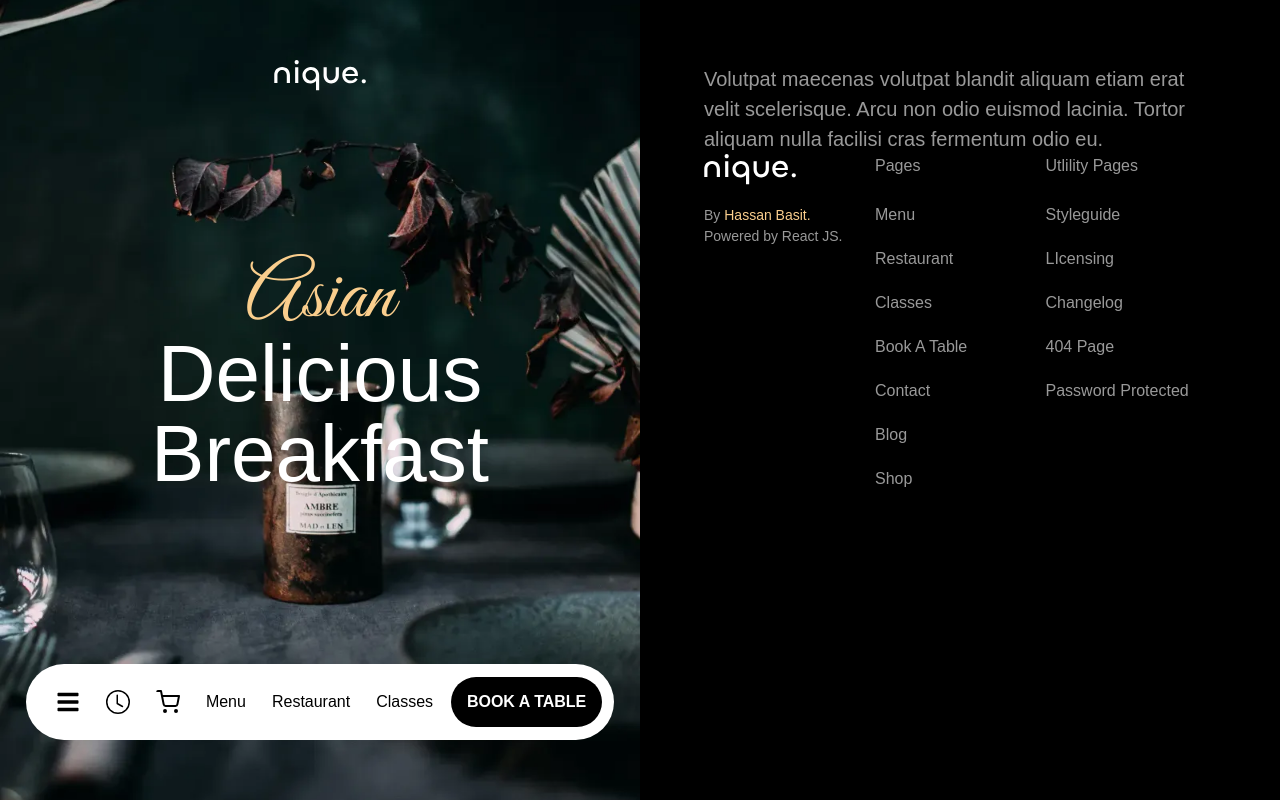
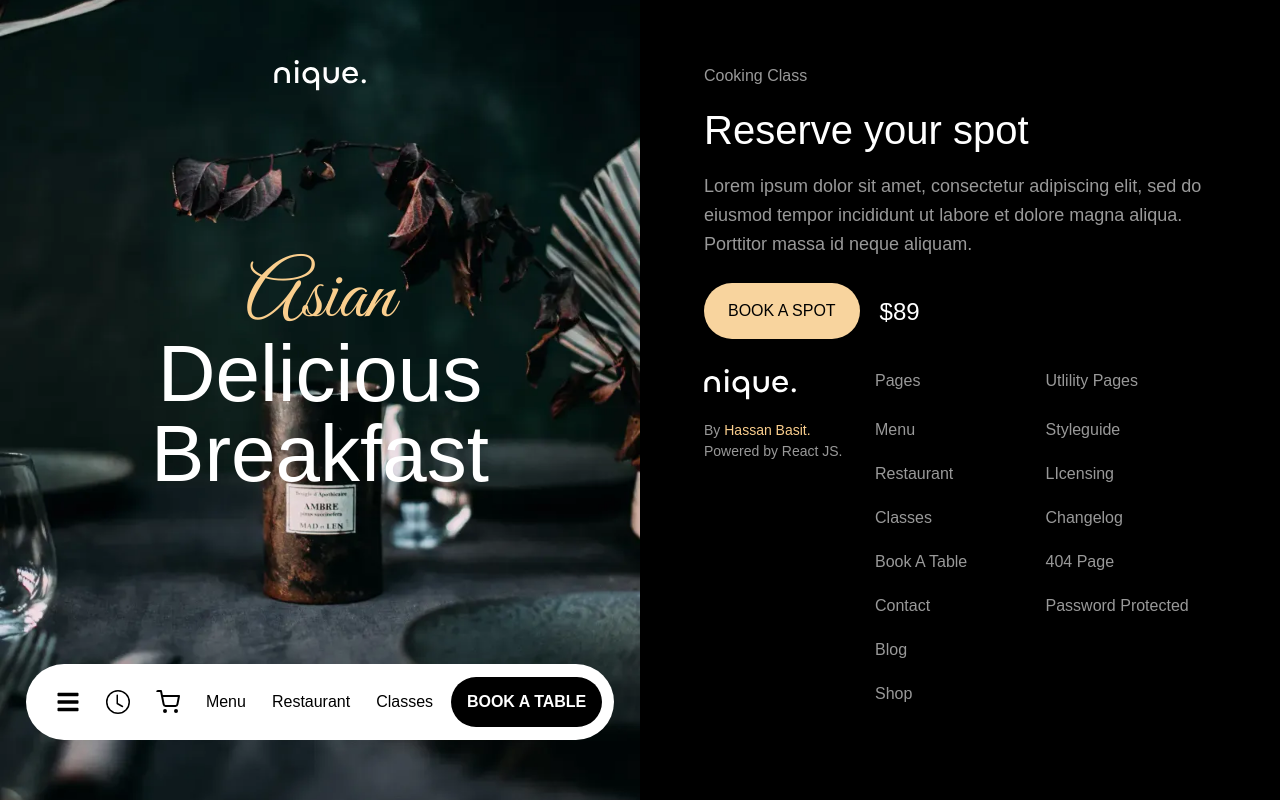
Before and after one commit to Basit46/Nique-Restaurant-Website, a React (Create React App) app: page /classes/1 in a window 1280 px wide. Built offline with nearby package versions, Linux system fonts and the light colour scheme; a web font is replaced by a local one.

Commit message:
Added changes

```diff
--- a/src/pages/ClassesDetails.jsx
+++ b/src/pages/ClassesDetails.jsx
@@ -31,11 +31,21 @@ const ClassesDetails = () => {
       </div>
 
       <div className="w-screen lg:w-1/2 px-[24px] py-[40px] md:p-[64px] text-[hsla(0,0%,100%,.6)] ">
-        <p className="text-[1.25rem]">
-          Volutpat maecenas volutpat blandit aliquam etiam erat velit
-          scelerisque. Arcu non odio euismod lacinia. Tortor aliquam nulla
-          facilisi cras fermentum odio eu.
+        <p className="">Cooking Class</p>
+        <h1 className="text-white text-[2.5rem] leading-[110%] font-[500] my-[20px]">
+          Reserve your spot
+        </h1>
+        <p className="text-[1.125rem] leading-[160%] mb-[25px]">
+          Lorem ipsum dolor sit amet, consectetur adipiscing elit, sed do
+          eiusmod tempor incididunt ut labore et dolore magna aliqua. Porttitor
+          massa id neque aliquam.
         </p>
+        <div className="flex items-center mb-[30px] space-x-[20px]">
+          <button className="bg-[#f8d49e] text-black rounded-[500px] px-[1.5rem] py-[1rem] font-[500] ">
+            BOOK A SPOT
+          </button>
+          <p className="text-white text-[1.5rem] leading-[130%]">$89</p>
+        </div>
 
         <Footer />
       </div>
```
